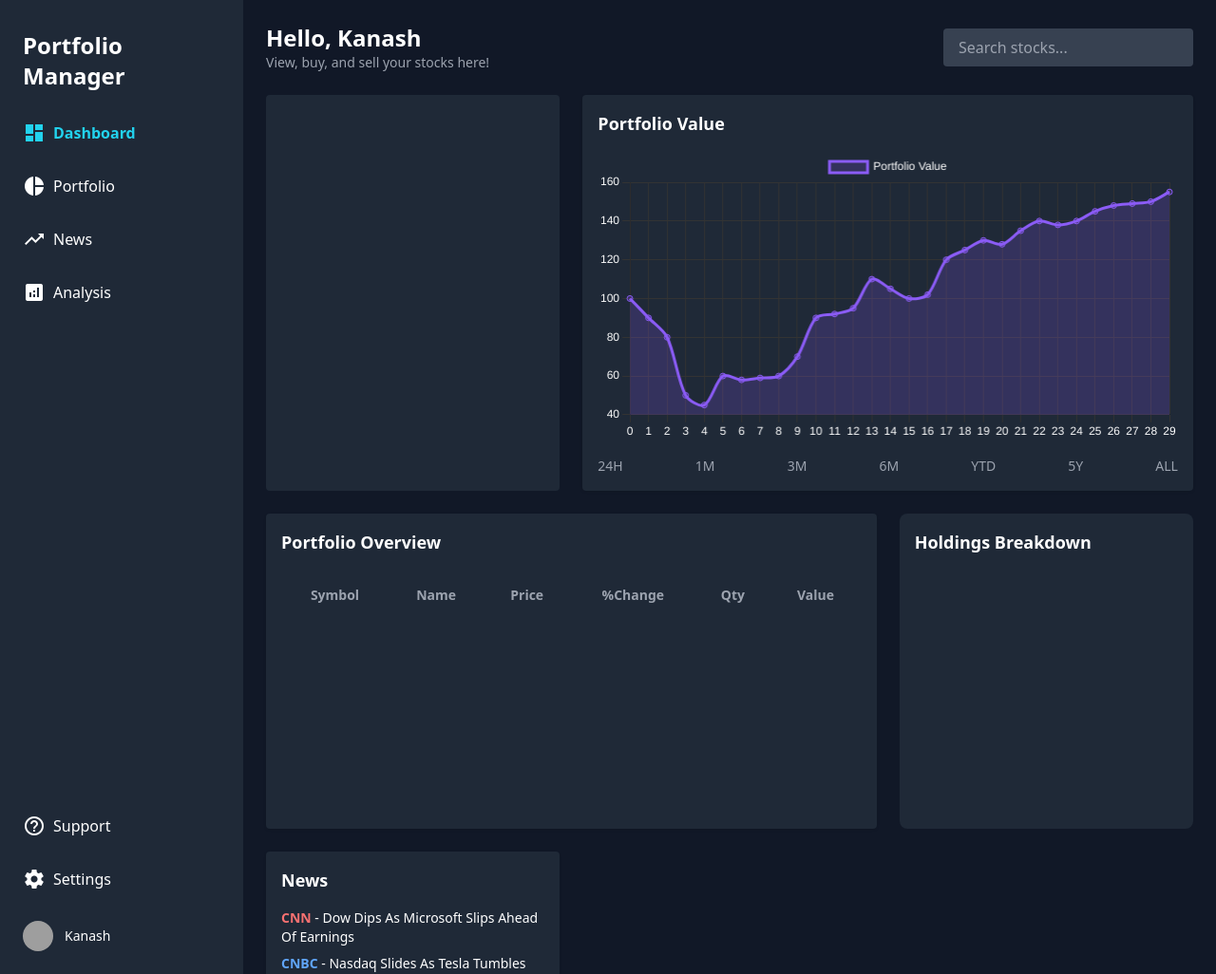
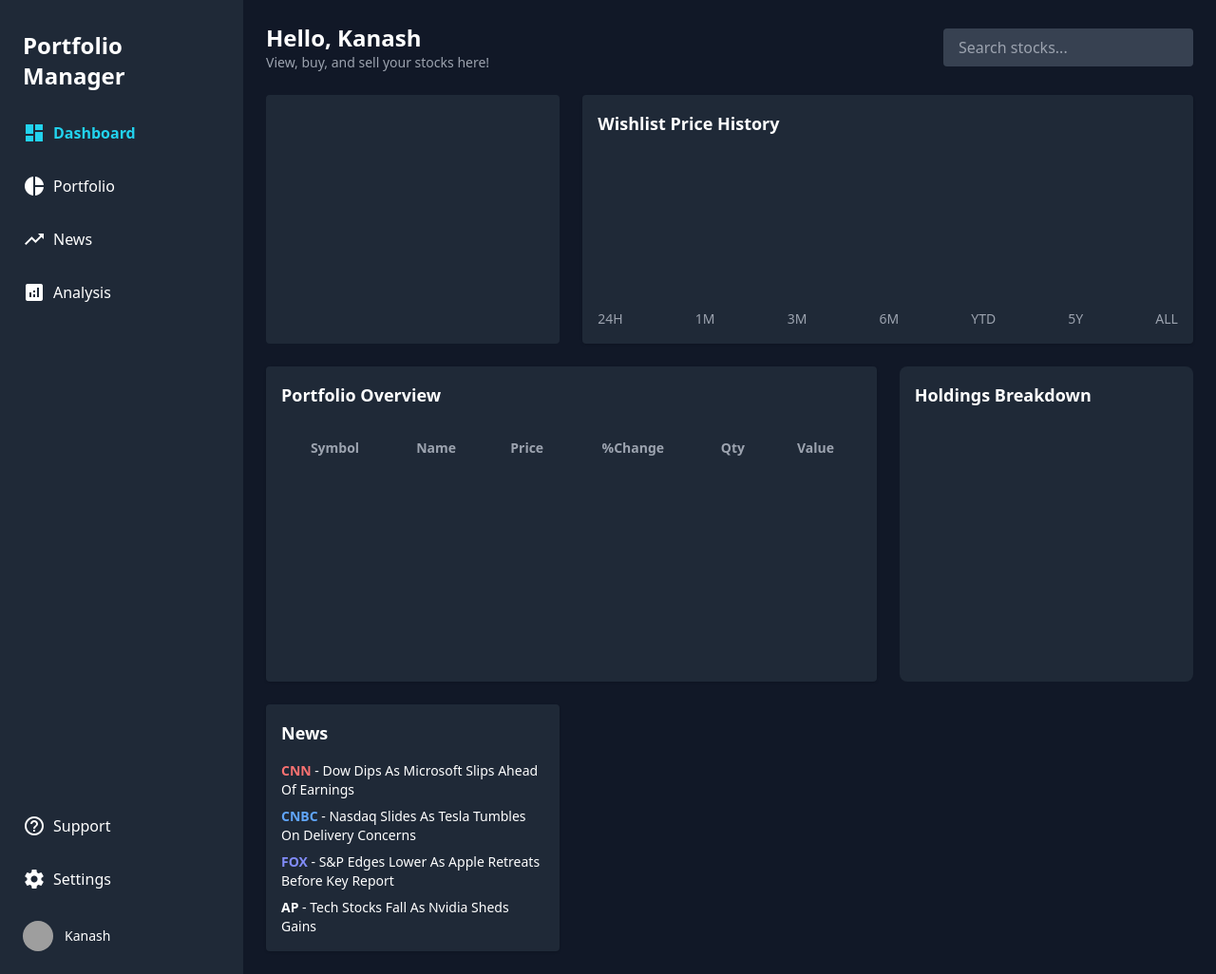
Before and after one commit to kayamoran/portfolio_manager_team07, a Python web app: template templates/index.html in a window 1280 px wide. Shown: the whole page at 95% size. Run offline with Jinja, Linux system fonts and the light colour scheme; the template is opened without the code that fills it, so the values that code supplies are empty; a map, chart or similar area stays blank; some libraries are stand-ins or nearby versions; grey boxes are pictures that could not be loaded.

Commit message:
line chart now shos price history for selected stocks from wishlist

```diff
--- a/templates/index.html
+++ b/templates/index.html
@@ -84,7 +84,7 @@
 
                 <!-- Line Chart -->
                 <div class="bg-gray-800 p-4 rounded shadow col-span-2">
-                    <h2 class="text-lg font-semibold mb-4">Portfolio Value</h2>
+                    <h2 class="text-lg font-semibold mb-4">Wishlist Price History</h2>
                     <canvas id="lineChart"></canvas>
                     <div class="flex justify-between mt-4 text-sm text-gray-400">
                         <span>24H</span><span>1M</span><span>3M</span><span>6M</span><span>YTD</span><span>5Y</span><span>ALL</span>
@@ -92,9 +92,9 @@
                 </div>
 
                 <!-- Portfolio Overview -->
-                <div class="bg-gray-800 p-4 rounded shadow col-span-2">
+                <div class="scrollable overflow-y-auto max-h-[400px] bg-gray-800 p-4 rounded shadow col-span-2">
                     <h2 class="text-lg font-semibold mb-4">Portfolio Overview</h2>
-                    <table class="w-full text-sm">
+                    <table class=" w-full text-sm">
                         <thead class="text-center text-gray-400">
                             <tr>
                                 <th class="p-4">Symbol</th>
@@ -233,7 +233,7 @@
                     item.className = "flex justify-between items-center p-2 hover:bg-gray-600 hover:rounded transition-colors border-b border-gray-700";
 
                     item.innerHTML = `
-        <div>
+                        <div onclick="loadLineChart('${stock.symbol}')" class="cursor-pointer">
                             <p class="font-semibold">${stock.symbol}</p>
                             <p class="text-sm text-[#8E70C8]">${stock.name} — $${stock.price}</p>
                         </div>
@@ -241,6 +241,7 @@
                             <span class="material-icons text-red-500 hover:text-red-400">delete</span>
                         </button>
                         `;
+
 
                     container.appendChild(item);
                 });
@@ -331,27 +332,47 @@
 
 
         // Line Chart
-        new Chart(document.getElementById('lineChart'), {
+        let lineChartInstance = null;
+
+        async function loadLineChart(symbol = "AAPL") {
+            try {
+                const res = await fetch(`http://localhost:8000/api/search/history/${symbol}`);
+                const data = await res.json();
+
+                const ctx = document.getElementById("lineChart").getContext("2d");
+
+                if (lineChartInstance) {
+                    lineChartInstance.destroy();
+                }
+
+                lineChartInstance = new Chart(ctx, {
                     type: 'line',
                     data: {
-                labels: [...Array(30).keys()],
+                        labels: data.dates,
                         datasets: [{
-                    label: 'Portfolio Value',
-                    data: [100, 90, 80, 50, 45, 60, 58, 59, 60, 70, 90, 92, 95, 110, 105, 100, 102, 120, 125, 130, 128, 135, 140, 138, 140, 145, 148, 149, 150, 155],
-                    borderColor: '#8b5cf6',
+                            label: `${data.symbol}`,
+                            data: data.prices,
+                            borderColor: '#8E70C8',
                             backgroundColor: 'rgba(139, 92, 246, 0.2)',
                             fill: true,
                             tension: 0.3
                         }]
                     },
                     options: {
-                plugins: { legend: { labels: { color: 'white' } } },
+                        plugins: {
+                            legend: { labels: { color: 'white' } }
+                        },
                         scales: {
                             x: { ticks: { color: 'white' }, grid: { color: '#333' } },
                             y: { ticks: { color: 'white' }, grid: { color: '#333' } }
                         }
                     }
                 });
+            } catch (err) {
+                console.error("Failed to load line chart data:", err);
+                alert("Unable to load historical data for this stock.");
+            }
+        }
 
 
         window.onload = () => {
@@ -360,9 +381,34 @@
                 if (e.key === "Enter") searchAndAddToWatchlist();
             });
             loadWatchlist();
-            loadHoldingBreakdown(); // Load pie chart on initial load
+            loadHoldingBreakdown();
+            loadLineChart("AAPL");
         };
     </script>
+
+    <style>
+        /* Target scrollable containers */
+        .scrollable::-webkit-scrollbar {
+            width: 8px;
+        }
+
+        .scrollable::-webkit-scrollbar-track {
+            background: #1f2937;
+            /* Tailwind gray-800 */
+            border-radius: 4px;
+        }
+
+        .scrollable::-webkit-scrollbar-thumb {
+            background: #4b5563;
+            /* Tailwind gray-600 */
+            border-radius: 4px;
+        }
+
+        .scrollable::-webkit-scrollbar-thumb:hover {
+            background: #6b7280;
+            /* Tailwind gray-500 */
+        }
+    </style>
 </body>
 
 </html>
```
Also changed, not shown: app/routes/search.py (+12 -0 lines). Lines whose indentation alone changed are shown as unchanged.
